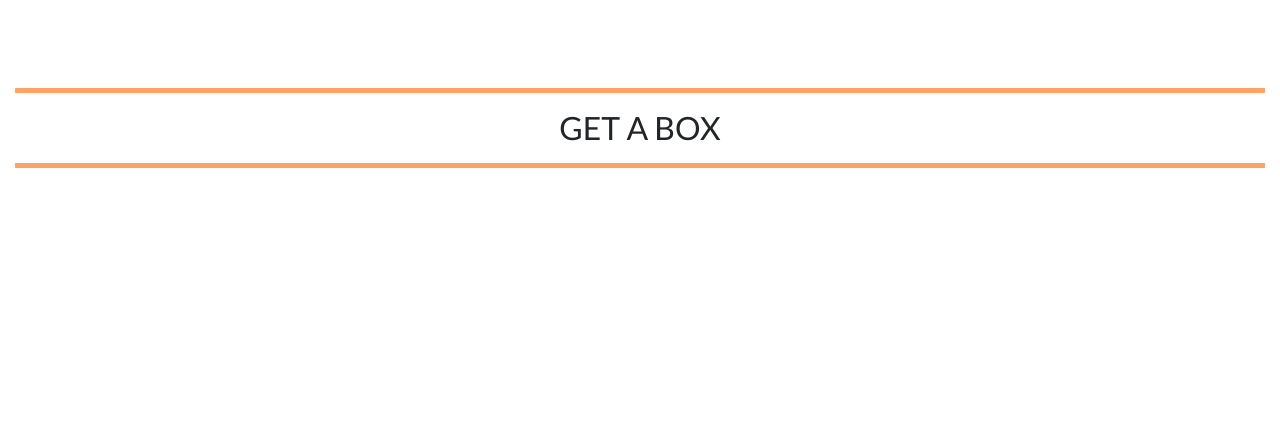
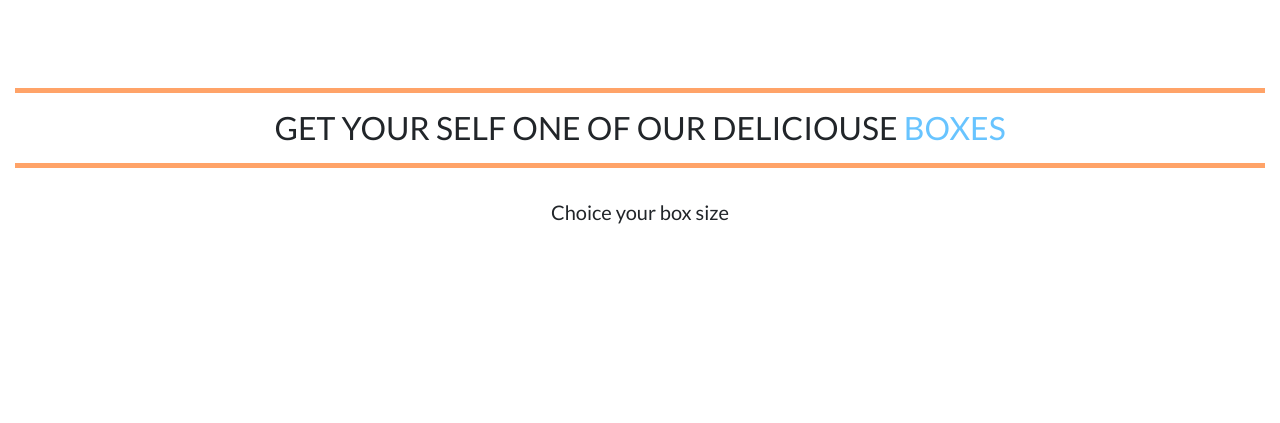
Before and after one commit to ceciliabinck/taste-world-snacks, a Django app: page /box/ in a window 1280 px wide. Shown: the part 108-531 px from the top of the page. Run offline with Django 3.2, Linux system fonts and the light colour scheme; some libraries are stand-ins or nearby versions.

Commit message:
Updated template

```diff
--- a/subscription/templates/subscription/box.html
+++ b/subscription/templates/subscription/box.html
@@ -7,9 +7,14 @@
         <div class="row">
             <div class="col text-center mt-3">
                 <hr>
-                <h2 class="logo-font">Get a Box</h2>
+                <h2 class="logo-font">Get your self one of our deliciouse <span class="color-3">boxes</span></h2>
                 <hr>
+                <h5 class="py-3">Choice your box size</h5>
             </div>
+        </div>
+        <div class="row">
+            <div class="col-sm-12 col-lg-6"></div>
+            <div class="col-sm-12 col-lg-6"></div>
         </div>
     </div>
 {% endblock %}
```
